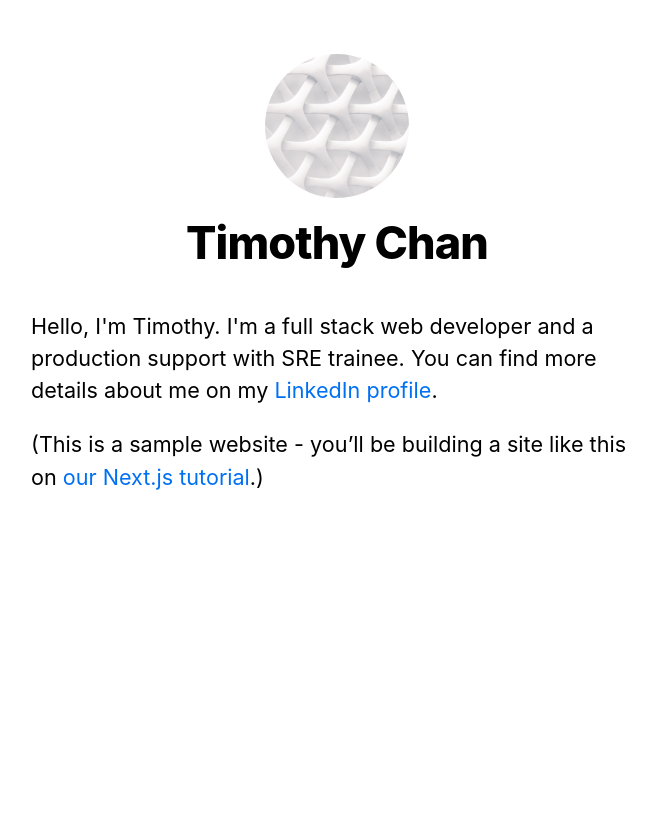
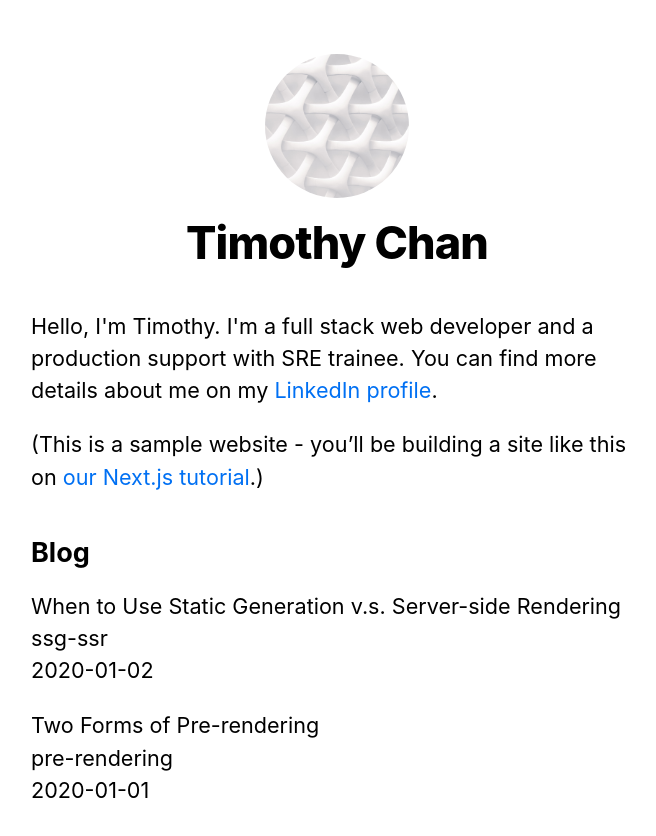
Before and after one commit to timothy-chan2/nextjs-blog, a Next.js app: page / in a window 1280 px wide. Shown: the top 836 px of the page, without its empty margins (303-959 px from the left). Before the commit the page ends 800 px from the top, so only its background shows below. Built offline with nearby package versions, Linux system fonts and the light colour scheme.

Commit message:
Update to fetch basic data from the file system

```diff
--- a/pages/index.js
+++ b/pages/index.js
@@ -1,8 +1,19 @@
 import Head from 'next/head';
 import Layout, { siteTitle } from '../components/layout';
 import utilStyles from '../styles/utils.module.css';
+import { getSortedPostsData } from '../lib/posts';
 
-export default function Home() {
+// getStaticProps only runs on the server-side
+export async function getStaticProps() {
+  const allPostsData = getSortedPostsData();
+  return {
+    props: {
+      allPostsData,
+    },
+  };
+}
+
+export default function Home({ allPostsData }) {
   return (
     <Layout home>
       <Head>
@@ -15,6 +26,21 @@
           <a href="https://nextjs.org/learn">our Next.js tutorial</a>.)
         </p>
       </section>
+
+      <section className={`${utilStyles.headingMd} ${utilStyles.padding1px}`}>
+        <h2 className={utilStyles.headingLg}>Blog</h2>
+        <ul className={utilStyles.list}>
+          {allPostsData.map(({ id, date, title }) => (
+            <li className={utilStyles.listItem} key={id}>
+              {title}
+              <br />
+              {id}
+              <br />
+              {date}
+            </li>
+          ))}
+        </ul>
+      </section>
     </Layout>
   );
 }
```
